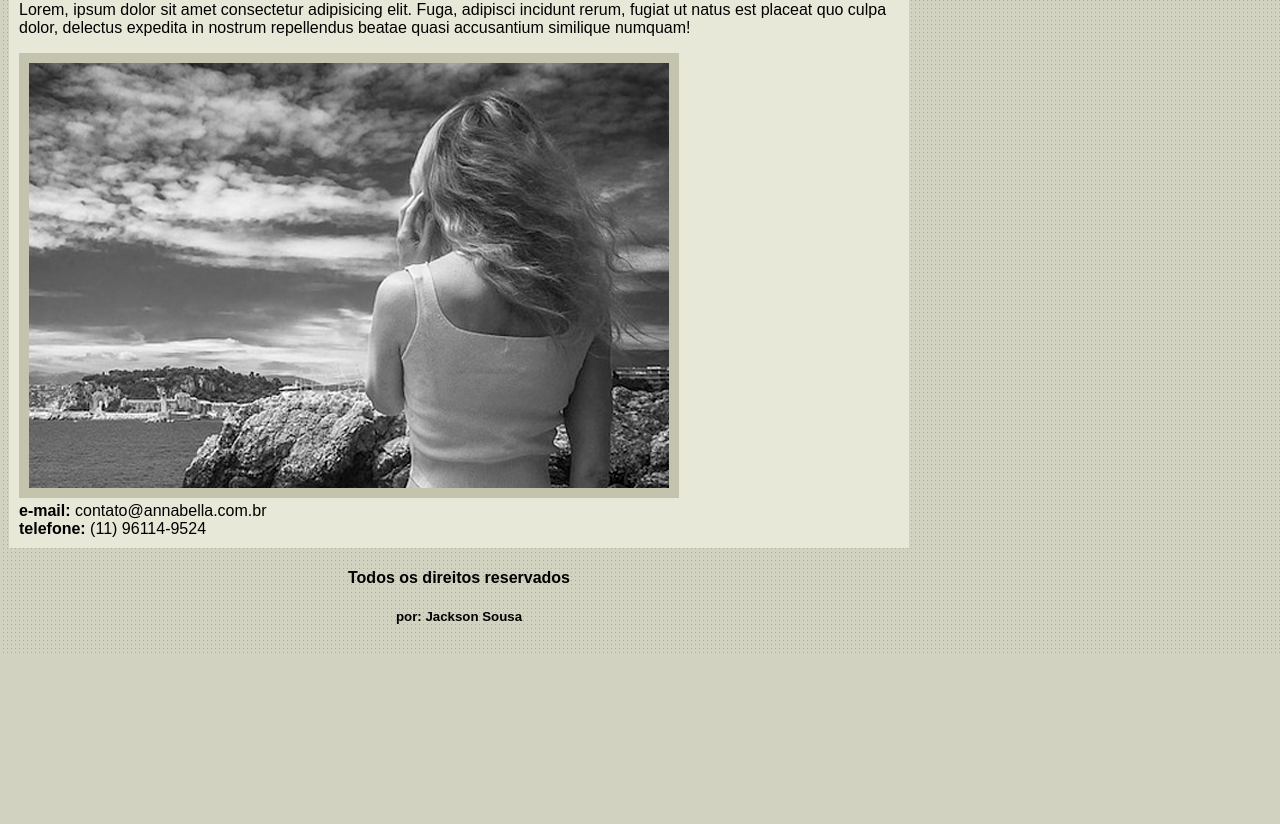
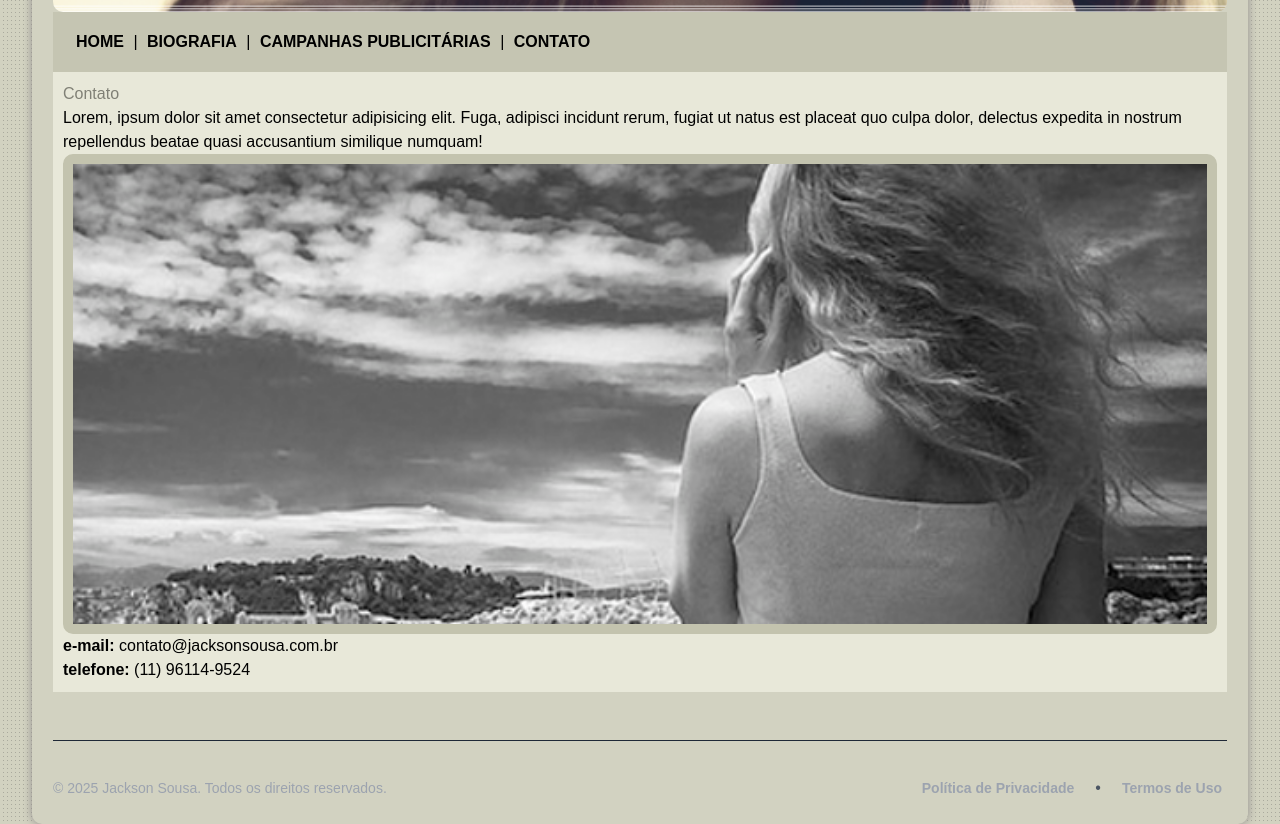
Before and after one commit to Jackson9008/Site-Anna-Bella-, a plain HTML site: page contato.html in a window 1280 px wide. Shown: the part 515-1339 px from the top of the page. Before the commit the page ends 1170 px from the top, so only its background shows below. Drawn offline with nearby package versions, Linux system fonts and the light colour scheme.

Commit message:
Add files via upload

```diff
--- a/contato.html
+++ b/contato.html
@@ -1,14 +1,17 @@
 <!DOCTYPE html>
 <html lang="pt-BR">
+
 <head>
   <meta charset="UTF-8" />
   <meta name="viewport" content="width=device-width, initial-scale=1.0" />
-    <link rel="stylesheet" type="text/css" href="estilo.css" />
+  <link rel="stylesheet" type="text/css" href="style.css" />
+  <script src="https://cdn.tailwindcss.com"></script>
   <title>Anna Bella - Contato</title>
 </head>
+
 <body>
   <div id="principal">
-      <img src="./capa.png" />
+    <img class="img-capa" src="./capa.png" />
 
     <div id="menu">
       <a href="index.html">HOME</a> |
@@ -19,7 +22,7 @@
 
     <div id="conteudo">
       <h1>Contato</h1>
-        <p>
+      <p class="paragrafo">
         Lorem, ipsum dolor sit amet consectetur adipisicing elit. Fuga,
         adipisci incidunt rerum, fugiat ut natus est placeat quo culpa dolor,
         delectus expedita in nostrum repellendus beatae quasi accusantium
@@ -28,17 +31,26 @@
 
       <img src="./foto1.png" class="img-campanha">
 
-        <div>
-          <strong>e-mail:</strong> contato@annabella.com.br <br>
+      <div class="paragrafo">
+        <strong>e-mail:</strong> contato@jacksonsousa.com.br <br>
         <strong>telefone:</strong> (11) 96114-9524
       </div>
 
 
     </div><!--fim do conteúdo-->
     <div id="rodape">
-            <h4>Todos os direitos reservados</h4>
-            <h5>por: Jackson Sousa</h5>
+      <div class="border-t border-gray-800 mt-12 pt-8 flex flex-col md:flex-row justify-between items-center">
+        <p class="text-gray-400 text-sm mb-4 md:mb-0">
+          © 2025 Jackson Sousa. Todos os direitos reservados.
+        </p>
+        <div class="flex items-center space-x-4">
+          <a href="#" class="text-gray-400 hover:text-[#00ff9d] transition-colors text-sm">Política de Privacidade</a>
+          <span class="text-gray-600">•</span>
+          <a href="#" class="text-gray-400 hover:text-[#00ff9d] transition-colors text-sm">Termos de Uso</a>
+        </div>
+      </div>
     </div>
   </div>
 </body>
+
 </html>
--- /dev/null
+++ b/style.css
@@ -0,0 +1,61 @@
+body {
+    background: #d2d2c1 url('fundo.png');
+    font: 16px Arial, Helvetica, sans-serif;
+
+
+}
+#principal {
+    border: 1px solid transparent;
+    width: 95%;
+    height: 100%;
+    margin: 0 auto;
+    background: #d2d2c1;
+    padding: 20px;
+    border-radius: 10px;
+    box-shadow: 0 0 10px rgb(144, 140, 140);
+}
+.img-capa {
+    width: 100%;
+    height: 100%;
+    object-fit: cover;
+    border-radius: 10px;
+}
+#menu {
+    background: #c5c5b2;
+    padding: 18px;
+
+}
+#paragrafo {
+   margin: 0 20px;
+    padding: 0 20px;
+}
+#conteudo {
+    background: #e8e8d9;
+    padding: 10px;
+}
+.img-campanha {
+    border: 10px solid #c3c3ae;
+    border-radius: 10px;
+    width: 100%;
+    height: 30rem;
+    object-fit: cover;
+
+}
+#rodape {
+    text-align: center;
+    color: rgb(81, 80, 80);
+}
+
+a {
+color: #4b566a;
+text-decoration: none;
+font-weight: bold;
+padding: 5px;
+}
+.centralizar {
+    text-align: center;
+}
+h1 {
+    color: #808076;
+    font-size: 1.2em;
+}
```
Also changed, not shown: biografia.html (+8 -5 lines), campanhas-publicitarias.html (+6 -6 lines), index.html (+9 -5 lines). Lines whose indentation alone changed are shown as unchanged.
